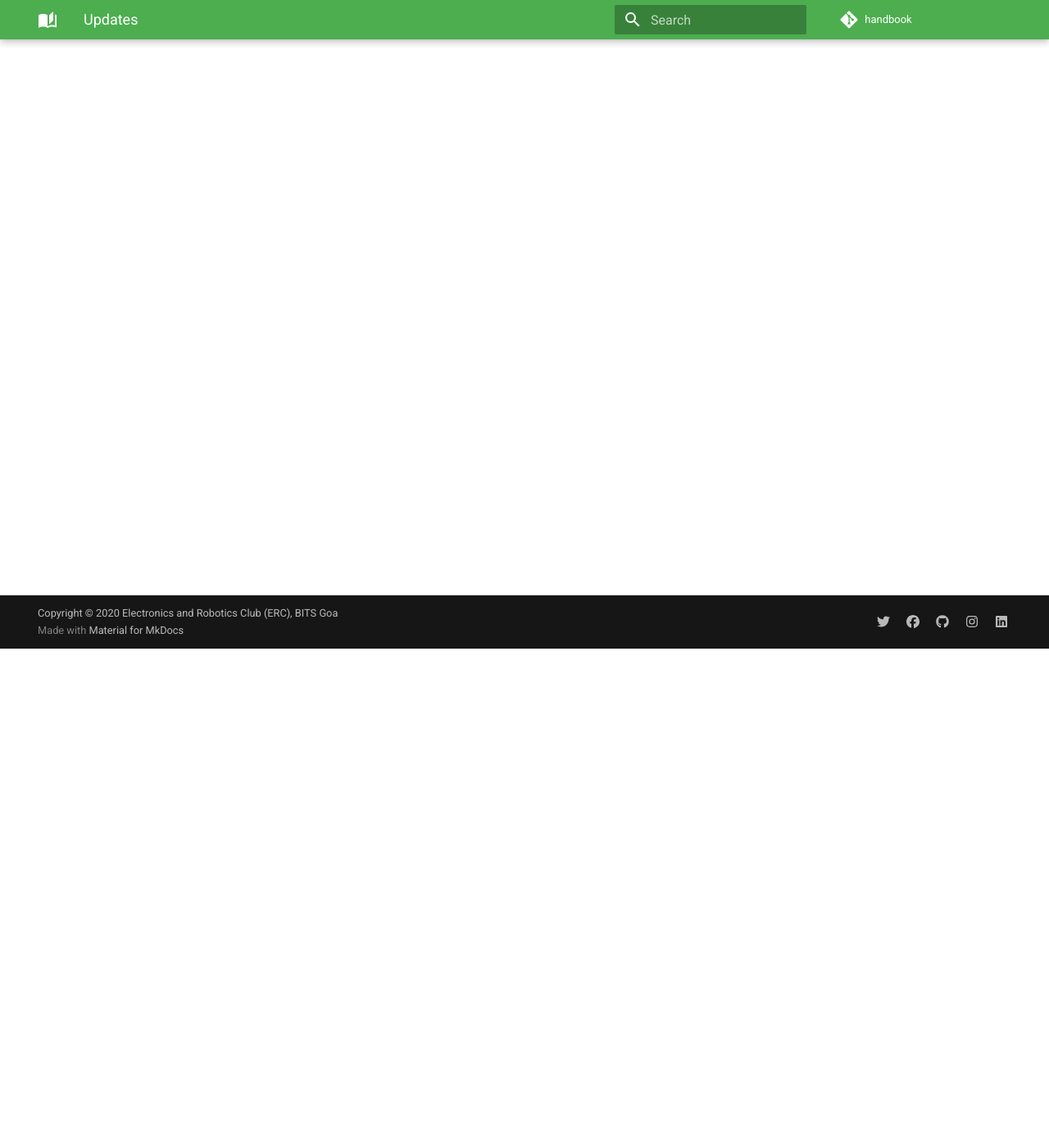
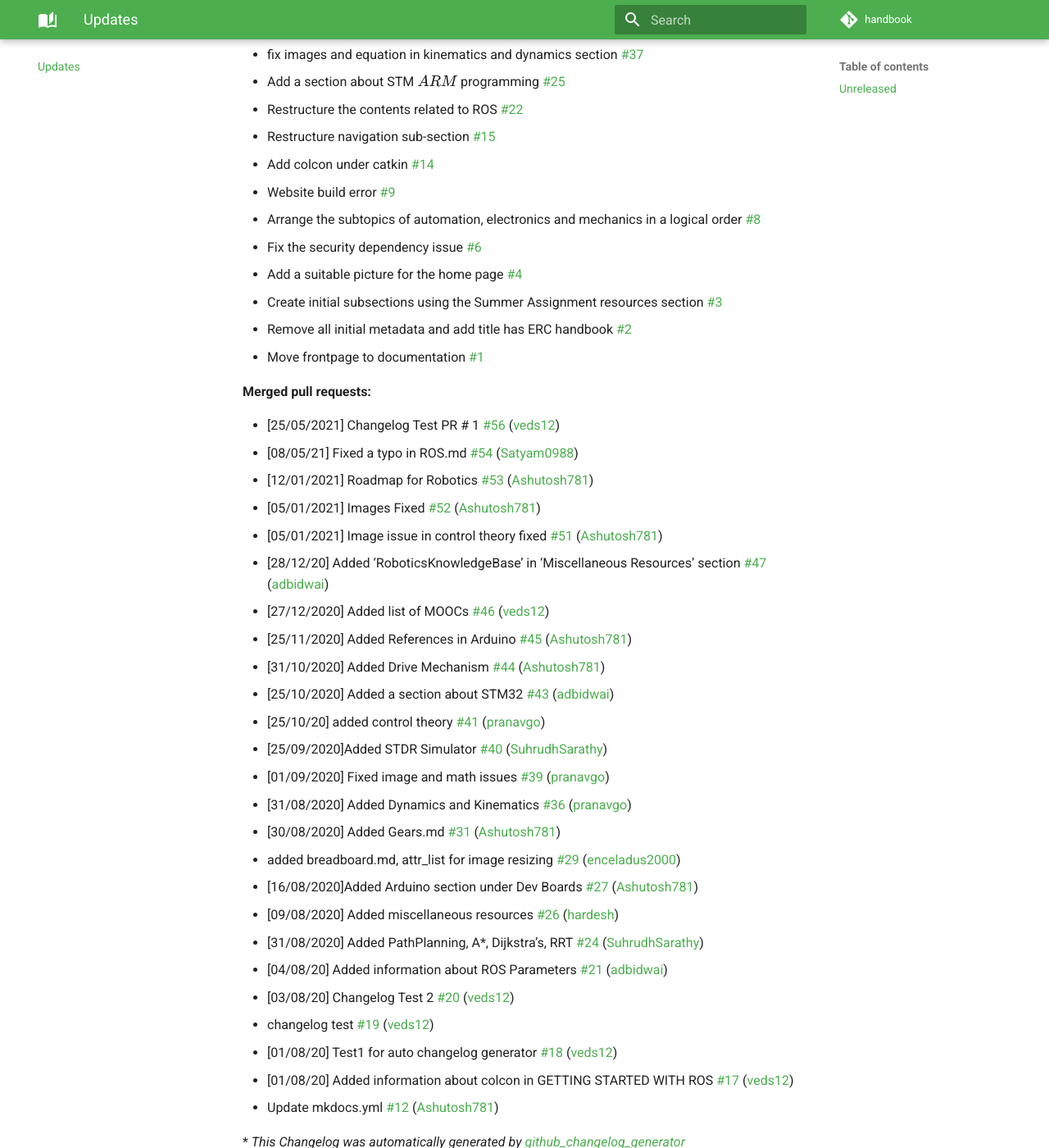
Before and after one commit to ERC-BPGC/handbook, an MkDocs documentation site: the page built from docs/CHANGELOG.md, in a window 1280 px wide and 1400 px high, scrolled down 609 px. Shown: the whole window at 82% size. Built offline with MkDocs 1.6.1 and Material for MkDocs 9.7.7, drawn with Linux system fonts in a browser that asks for light colours; comment, search, counter and statistics services are not loaded; some of the changed text lies outside the part shown.

Commit message:
Updated CHANGELOG.md

```diff
--- a/docs/CHANGELOG.md
+++ b/docs/CHANGELOG.md
@@ -1,4 +1,63 @@
 # Changelog
+
+## [Unreleased](https://github.com/ERC-BPGC/handbook/tree/HEAD)
+
+[Full Changelog](https://github.com/ERC-BPGC/handbook/compare/ef9957bc9c7386b7735728f7016ccb5eb2a81e79...HEAD)
+
+**Implemented enhancements:**
+
+- Make Contribution Guidelines [\#5](https://github.com/ERC-BPGC/handbook/issues/5)
+
+**Fixed bugs:**
+
+- Development boards/arduino images cannot be displayed [\#28](https://github.com/ERC-BPGC/handbook/issues/28)
+
+**Closed issues:**
+
+- Changelog Test Issue \#1 [\#55](https://github.com/ERC-BPGC/handbook/issues/55)
+- Add introductions to each sections [\#50](https://github.com/ERC-BPGC/handbook/issues/50)
+- Fix Changelog [\#49](https://github.com/ERC-BPGC/handbook/issues/49)
+- Fix image rendering problem in Control Theory [\#48](https://github.com/ERC-BPGC/handbook/issues/48)
+- fix images and equation in kinematics and dynamics section [\#37](https://github.com/ERC-BPGC/handbook/issues/37)
+- Add a section about STM \(ARM\) programming [\#25](https://github.com/ERC-BPGC/handbook/issues/25)
+- Restructure the contents related to ROS [\#22](https://github.com/ERC-BPGC/handbook/issues/22)
+- Restructure navigation sub-section  [\#15](https://github.com/ERC-BPGC/handbook/issues/15)
+- Add colcon under catkin [\#14](https://github.com/ERC-BPGC/handbook/issues/14)
+- Website build error [\#9](https://github.com/ERC-BPGC/handbook/issues/9)
+- Arrange the subtopics of automation, electronics and mechanics in a logical order [\#8](https://github.com/ERC-BPGC/handbook/issues/8)
+- Fix the security dependency issue [\#6](https://github.com/ERC-BPGC/handbook/issues/6)
+- Add a suitable picture for the home page [\#4](https://github.com/ERC-BPGC/handbook/issues/4)
+- Create initial subsections using the Summer Assignment resources section [\#3](https://github.com/ERC-BPGC/handbook/issues/3)
+- Remove all initial metadata and add title has ERC handbook [\#2](https://github.com/ERC-BPGC/handbook/issues/2)
+- Move frontpage to documentation [\#1](https://github.com/ERC-BPGC/handbook/issues/1)
+
+**Merged pull requests:**
+
+- \[25/05/2021\] Changelog Test PR \# 1 [\#56](https://github.com/ERC-BPGC/handbook/pull/56) ([veds12](https://github.com/veds12))
+- \[08/05/21\] Fixed a typo in ROS.md [\#54](https://github.com/ERC-BPGC/handbook/pull/54) ([Satyam0988](https://github.com/Satyam0988))
+- \[12/01/2021\] Roadmap for Robotics [\#53](https://github.com/ERC-BPGC/handbook/pull/53) ([Ashutosh781](https://github.com/Ashutosh781))
+- \[05/01/2021\] Images Fixed [\#52](https://github.com/ERC-BPGC/handbook/pull/52) ([Ashutosh781](https://github.com/Ashutosh781))
+- \[05/01/2021\] Image issue in control theory fixed [\#51](https://github.com/ERC-BPGC/handbook/pull/51) ([Ashutosh781](https://github.com/Ashutosh781))
+- \[28/12/20\] Added 'RoboticsKnowledgeBase' in 'Miscellaneous Resources' section  [\#47](https://github.com/ERC-BPGC/handbook/pull/47) ([adbidwai](https://github.com/adbidwai))
+- \[27/12/2020\] Added list of MOOCs [\#46](https://github.com/ERC-BPGC/handbook/pull/46) ([veds12](https://github.com/veds12))
+- \[25/11/2020\] Added References in Arduino [\#45](https://github.com/ERC-BPGC/handbook/pull/45) ([Ashutosh781](https://github.com/Ashutosh781))
+- \[31/10/2020\] Added Drive Mechanism [\#44](https://github.com/ERC-BPGC/handbook/pull/44) ([Ashutosh781](https://github.com/Ashutosh781))
+- \[25/10/2020\] Added a section about STM32  [\#43](https://github.com/ERC-BPGC/handbook/pull/43) ([adbidwai](https://github.com/adbidwai))
+- \[25/10/20\] added control theory [\#41](https://github.com/ERC-BPGC/handbook/pull/41) ([pranavgo](https://github.com/pranavgo))
+- \[25/09/2020\]Added STDR Simulator [\#40](https://github.com/ERC-BPGC/handbook/pull/40) ([SuhrudhSarathy](https://github.com/SuhrudhSarathy))
+- \[01/09/2020\] Fixed image and math issues [\#39](https://github.com/ERC-BPGC/handbook/pull/39) ([pranavgo](https://github.com/pranavgo))
+- \[31/08/2020\] Added Dynamics and Kinematics [\#36](https://github.com/ERC-BPGC/handbook/pull/36) ([pranavgo](https://github.com/pranavgo))
+- \[30/08/2020\] Added Gears.md [\#31](https://github.com/ERC-BPGC/handbook/pull/31) ([Ashutosh781](https://github.com/Ashutosh781))
+- added breadboard.md, attr\_list for image resizing [\#29](https://github.com/ERC-BPGC/handbook/pull/29) ([enceladus2000](https://github.com/enceladus2000))
+- \[16/08/2020\]Added Arduino section under Dev Boards [\#27](https://github.com/ERC-BPGC/handbook/pull/27) ([Ashutosh781](https://github.com/Ashutosh781))
+- \[09/08/2020\] Added miscellaneous resources [\#26](https://github.com/ERC-BPGC/handbook/pull/26) ([hardesh](https://github.com/hardesh))
+- \[31/08/2020\] Added PathPlanning, A\*, Dijkstra's, RRT [\#24](https://github.com/ERC-BPGC/handbook/pull/24) ([SuhrudhSarathy](https://github.com/SuhrudhSarathy))
+- \[04/08/20\] Added information about ROS Parameters [\#21](https://github.com/ERC-BPGC/handbook/pull/21) ([adbidwai](https://github.com/adbidwai))
+- \[03/08/20\] Changelog Test 2 [\#20](https://github.com/ERC-BPGC/handbook/pull/20) ([veds12](https://github.com/veds12))
+- changelog test [\#19](https://github.com/ERC-BPGC/handbook/pull/19) ([veds12](https://github.com/veds12))
+- \[01/08/20\] Test1 for auto changelog generator [\#18](https://github.com/ERC-BPGC/handbook/pull/18) ([veds12](https://github.com/veds12))
+- \[01/08/20\] Added information about colcon in GETTING STARTED WITH ROS [\#17](https://github.com/ERC-BPGC/handbook/pull/17) ([veds12](https://github.com/veds12))
+- Update mkdocs.yml [\#12](https://github.com/ERC-BPGC/handbook/pull/12) ([Ashutosh781](https://github.com/Ashutosh781))
 
 
 
```
